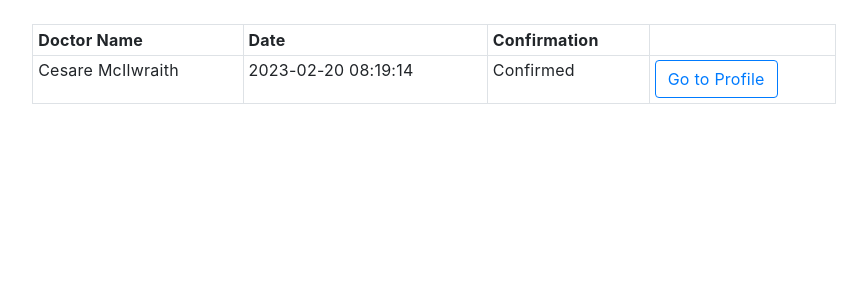
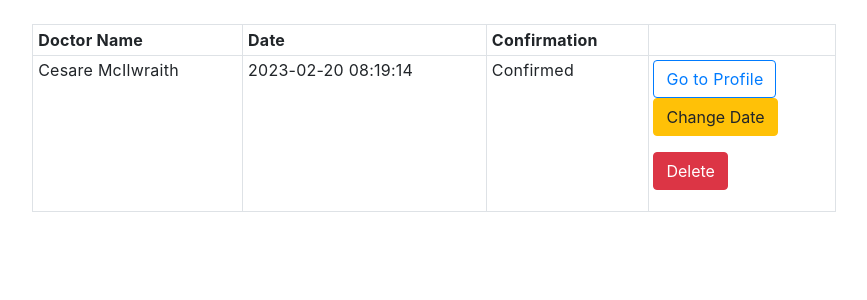
Before and after one commit to WebProg-Team5/DocWebox, a PHP site: page /patient/myAppointments.php in a window 1280 px wide. Shown: the part 130-430 px from the top of the page, without its empty margins (206-1073 px from the left). Run offline with PHP 8.4, Linux system fonts and the light colour scheme; a user stored in the database is signed in; data comes from the database, SQL or seed files in the repository; some libraries are stand-ins or nearby versions.

Commit message:
Add user appointment deletion and modification

```diff
--- a/php/patient/myAppointments.php
+++ b/php/patient/myAppointments.php
@@ -1,6 +1,18 @@
 <?php
 session_start();
 include("../connect.php");
+
+// Appointment Deletion
+if (isset($_POST)) {
+    $id = isset($_POST['id']) ? $_POST['id'] : null;
+    if ($id != null) {
+        $query ="DELETE FROM appointments WHERE id={$id}";
+        $conn->query($query);
+    }
+    if (isset($_POST['next'])) {
+        header("Location: {$_POST['next']}");
+    }
+}
 
 $id = $_SESSION["id"];
 //$id = htmlspecialchars($_GET["id"]); //alternative
@@ -90,7 +102,18 @@ if($result->num_rows > 0){
                                 <td>{$value['name']}</td>
                                 <td>{$value['date']}</td>
                                 <td>{$confirmation}</td>
-                                <td><a href='../doctor/myProfile.php?id={$value['doctorID']}' type='button' class='btn btn-outline-primary'>Go to Profile</a></td>
+                                <td>
+                                    <a href='../doctor/myProfile.php?id={$value['doctorID']}' type='button' class='btn btn-outline-primary'>Go to Profile</a>
+                                    <form method='post' action='/patient/myAppointments.php'>
+                                      <input type='hidden' name='id' value={$value['id']}>
+                                      <input type='hidden' name='next' value='../doctor/myProfile.php?id={$value['doctorID']}'>
+                                      <input type='submit' value='Change Date' class='btn btn-warning'>
+                                    </form>
+                                    <form method='post' action='/patient/myAppointments.php'>
+                                      <input type='hidden' name='id' value={$value['id']}>
+                                      <input type='submit' value='Delete' class='btn btn-danger'>
+                                    </form>
+                                </td>
                                 </tr>
                             ";
                             }
```
